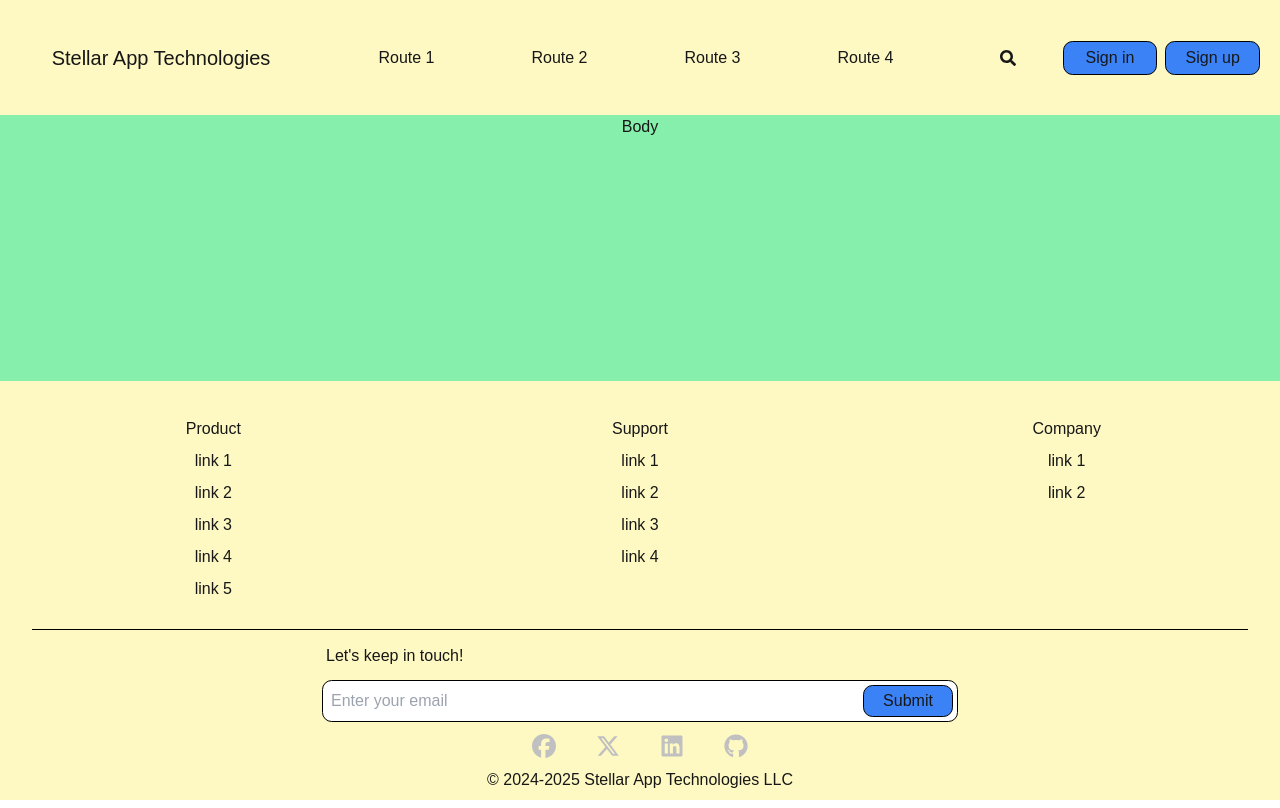
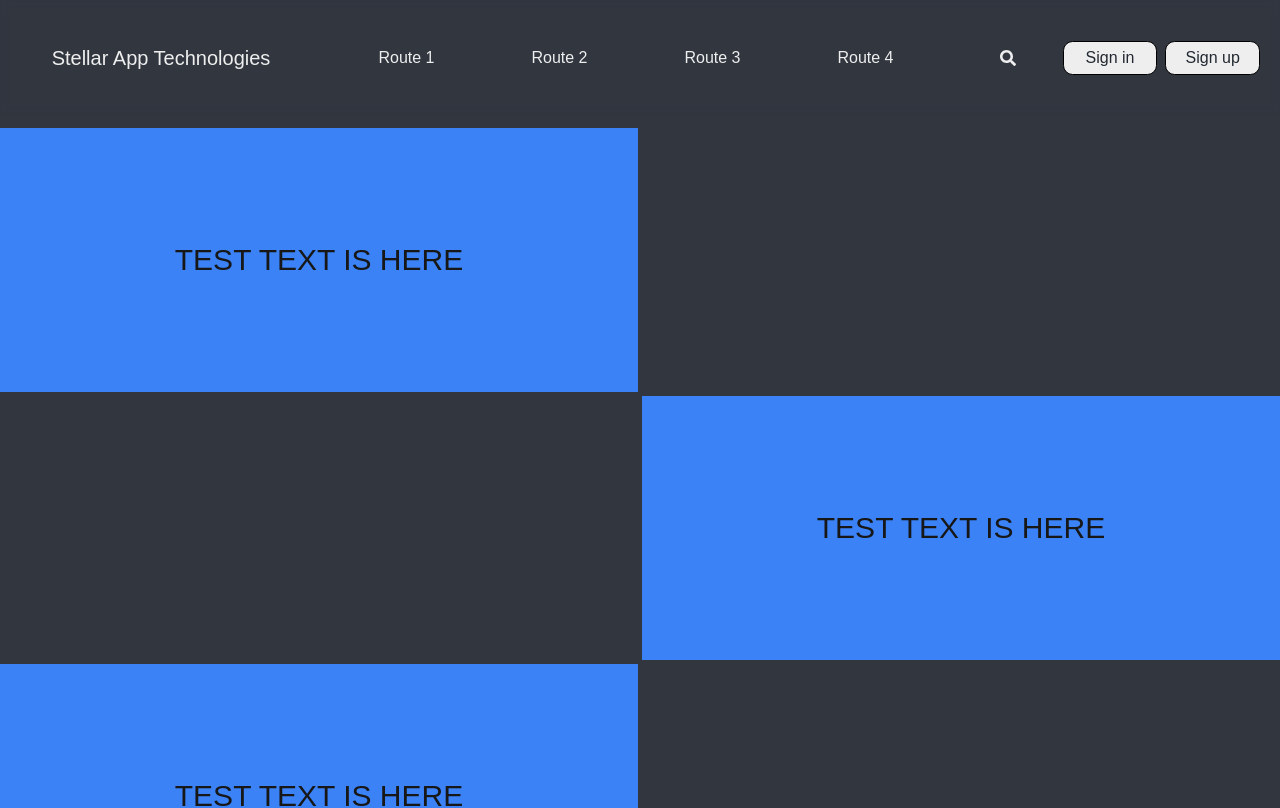
Before and after one commit to MrMostellar/stellar-app-technologies, a Next.js app: page / in a window 1280 px wide. Shown: the top 808 px of the page. Built offline with nearby package versions, Linux system fonts and the light colour scheme.

Commit message:
Adding hero section, theme variables, and more div to semantic updates

```diff
--- a/app/components/Footer/Footer.tsx
+++ b/app/components/Footer/Footer.tsx
@@ -1,3 +1,4 @@
+import { siteTheme } from "@/app/data/SiteTheme";
 import SingleTextForm from "../SingleTextForm";
 import SocialsBar from "../SocialsBar";
 import FooterLinksColumns from "./FooterLinksColumns";
@@ -11,7 +12,6 @@ export default function Footer() {
         {/*Footer Links*/}
         <FooterLinksColumns />
       </div>
-      <hr className="flex w-[95%] m-auto border-black" />
       {/*bottom half of column is the email form, social media, and copywrite*/}
       <div className="flex flex-1 flex-col p-1">
         <div className="flex flex-1 justify-center items-center">
@@ -22,7 +22,9 @@ export default function Footer() {
           <SocialsBar />
         </div>
         {/*copyright line*/}
-        <p className="p-1">&copy; 2024-2025 Stellar App Technologies LLC</p>
+        <p className={`p-1 ${siteTheme.textTheme}`}>
+          &copy; 2024-2025 Stellar App Technologies LLC
+        </p>
       </div>
     </>
   );
--- a/app/components/Header/Header.tsx
+++ b/app/components/Header/Header.tsx
@@ -1,13 +1,15 @@
 import { FaSearch } from "react-icons/fa";
 import NavBar from "./NavBar";
+import { siteTheme } from "@/app/data/SiteTheme";
 
-const sideNavStyles =
-  "flex flex-1 justify-center m-1 py-1 border-[0.0625rem] border-black rounded-[0.6rem] bg-blue-500";
+const sideNavStyles = `flex flex-1 justify-center m-1 py-1 border-[0.0625rem] border-black rounded-[0.6rem] ${siteTheme.buttonTheme}`;
 
 export default function Header() {
   return (
     <>
-      <p className="flex flex-1 justify-center items-center text-xl p-2">
+      <p
+        className={`flex flex-1 justify-center items-center text-xl p-2 ${siteTheme.textTheme}`}
+      >
         Stellar App Technologies
       </p>
 
@@ -17,13 +19,13 @@ export default function Header() {
 
       <nav className="flex flex-1 justify-center items-center p-2 pr-4">
         <button className="flex flex-1 justify-center m-1 py-2">
-          <FaSearch />
+          <FaSearch color={siteTheme.iconTheme} />
         </button>
         <button className={sideNavStyles}>
-          <p>Sign in</p>
+          <p className={siteTheme.buttonTextTheme}>Sign in</p>
         </button>
         <button className={sideNavStyles}>
-          <p>Sign up</p>
+          <p className={siteTheme.buttonTextTheme}>Sign up</p>
         </button>
       </nav>
     </>
--- /dev/null
+++ b/app/components/Hero.tsx
@@ -0,0 +1,17 @@
+import React from "react";
+
+export default function Hero() {
+  return (
+    <>
+      <section className="flex col-span-3 row-span-2 justify-center items-center bg-blue-500">
+        <p className="text-3xl">TEST TEXT IS HERE</p>
+      </section>
+      <section className="flex col-start-4 row-start-3 col-span-3 row-span-2 justify-center items-center bg-blue-500">
+        <p className="text-3xl">TEST TEXT IS HERE</p>
+      </section>
+      <section className="flex row-start-5 col-span-3 row-span-2 justify-center items-center bg-blue-500">
+        <p className="text-3xl">TEST TEXT IS HERE</p>
+      </section>
+    </>
+  );
+}
--- a/app/components/SingleTextForm.tsx
+++ b/app/components/SingleTextForm.tsx
@@ -1,20 +1,26 @@
+import { siteTheme } from "../data/SiteTheme";
+
 export default function SingleTextForm() {
   return (
     <>
       {/*form to get an email list going */}
       <form className="flex flex-col text-left min-w-[50%]">
-        <label className="p-1 pb-3">Let&#39;s keep in touch!</label>
+        <label className={`p-1 pb-3 ${siteTheme.textTheme}`}>
+          Let&#39;s keep in touch!
+        </label>
         {/*div to style the text field*/}
-        <div className="flex p-1 border-[0.0625rem] border-black rounded-[0.6rem] bg-white">
+        <div
+          className={`flex p-1 border-[0.0625rem] ${siteTheme.border} rounded-[0.6rem] ${siteTheme.buttonTheme}`}
+        >
           <input
-            className="flex-[6] p-1 outline-none"
+            className={`flex-[6] p-1 outline-none ${siteTheme.buttonTheme}`}
             type="email"
             id="email"
             name="email"
             placeholder="Enter your email"
           />
           <input
-            className="flex-1 bg-blue-500 border-[0.0625rem] border-black rounded-[0.6rem]"
+            className={`flex-1 border-[0.0625rem] ${siteTheme.formButtonTheme} ${siteTheme.border} rounded-[0.6rem] ${siteTheme.formButtonTextTheme}`}
             type="button"
             id="submit"
             name="submit"
--- a/app/components/SocialsLinkIcon.tsx
+++ b/app/components/SocialsLinkIcon.tsx
@@ -3,8 +3,11 @@ import Link from "next/link";
 
 export default function SocialsLinkIcon(props: SocialsBarType) {
   return (
-    <div className="flex flex-1 justify-center items-center px-5">
-      <Link href={props.href}>{props.icon}</Link>
-    </div>
+    <Link
+      className="flex flex-1 justify-center items-center px-5"
+      href={props.href}
+    >
+      {props.icon}
+    </Link>
   );
 }
--- a/app/data/CustomizeFooterLinkData.tsx
+++ b/app/data/CustomizeFooterLinkData.tsx
@@ -1,4 +1,5 @@
 import { Url } from "next/dist/shared/lib/router/router";
+import { siteTheme } from "./SiteTheme";
 export interface ULBlockType {
   id: number;
   title: string;
@@ -9,8 +10,8 @@ export interface ULBlockType {
   hrefStyle: string;
 }
 
-const titleStyles: string = "p-1";
-const linkStyles: string = "p-1";
+const titleStyles: string = `p-1 ${siteTheme.textTheme}`;
+const linkStyles: string = `p-1 ${siteTheme.textTheme}`;
 const hrefStyles: string = "";
 
 export const ULProps: ULBlockType[] = [
--- a/app/data/CustomizeNavData.tsx
+++ b/app/data/CustomizeNavData.tsx
@@ -1,4 +1,5 @@
 import { Url } from "next/dist/shared/lib/router/router";
+import { siteTheme } from "./SiteTheme";
 export interface Nav {
   id: number;
   title: string;
@@ -7,8 +8,7 @@ export interface Nav {
   //hrefStyle: string;
 }
 
-const navStyles: string =
-  "flex flex-1 items-center justify-center p-1 m-[0.6rem]";
+const navStyles: string = `flex flex-1 items-center justify-center p-1 m-[0.6rem] ${siteTheme.textTheme}`;
 //const hrefStyles: string = "";
 
 export const NavData: Nav[] = [
--- a/app/data/CustomizeSocialsBarData.tsx
+++ b/app/data/CustomizeSocialsBarData.tsx
@@ -1,5 +1,6 @@
 import { IconBaseProps } from "react-icons";
 import { FaFacebook, FaGithub, FaLinkedin, FaXTwitter } from "react-icons/fa6";
+import { siteTheme } from "./SiteTheme";
 
 export interface SocialsBarType {
   id: number;
@@ -9,7 +10,7 @@ export interface SocialsBarType {
 
 const iconStyle: IconBaseProps = {
   size: "1.5rem",
-  color: "silver",
+  color: `${siteTheme.iconTheme}`,
 };
 
 export const SocialsBarData: SocialsBarType[] = [
--- a/app/data/SiteTheme.tsx
+++ b/app/data/SiteTheme.tsx
@@ -1 +1,13 @@
-export const headerFooterTheme = "bg-yellow-100";
+export const siteTheme = {
+  headerTheme: "bg-transparent backdrop-blur-sm",
+  footerTheme: "bg-[#31363F]",
+  bodyTheme: "bg-[#31363F]",
+  textTheme: "text-[#EEEEEE]",
+  buttonTheme: "bg-[#EEEEEE]",
+  buttonTextTheme: "text-[#222831]",
+  iconTheme: "#EEEEEE",
+  border: "border-[#222831]",
+  formButtonTheme: "bg-[#31363F]",
+  formButtonTextTheme: "text-[#EEEEEE]",
+  heroBG: "bg-[#31363F]",
+};
--- a/app/layout.tsx
+++ b/app/layout.tsx
@@ -2,7 +2,7 @@ import type { Metadata } from "next";
 import "./globals.css";
 import Header from "./components/Header/Header";
 import Footer from "./components/Footer/Footer";
-import { headerFooterTheme } from "./data/SiteTheme";
+import { siteTheme } from "./data/SiteTheme";
 
 export const metadata: Metadata = {
   title: "Stellar App Technologies",
@@ -18,15 +18,13 @@ export default function RootLayout({
     <html lang="en">
       <body className="flex flex-col min-h-[100vh] min-w-[100%] overflow-auto">
         <header
-          className={`flex flex-1 flex-row min-w-[100%] min-h-[100%] ${headerFooterTheme}`}
+          className={`flex flex-1 flex-row fixed min-w-[100%] py-6 ${siteTheme.headerTheme}`}
         >
           <Header />
         </header>
-
-        <main className={`flex-[5] bg-green-300`}>{children}</main>
-
+        <main className={`flex-[5] ${siteTheme.bodyTheme}`}>{children}</main>
         <footer
-          className={`flex-1 flex flex-col text-center min-w-[100%] min-h-[100%] ${headerFooterTheme}`}
+          className={`flex-1 flex flex-col text-center ${siteTheme.footerTheme}`}
         >
           <Footer />
         </footer>
--- a/app/page.tsx
+++ b/app/page.tsx
@@ -1,7 +1,14 @@
+import Hero from "./components/Hero";
+import { siteTheme } from "./data/SiteTheme";
+
 export default function Home() {
   return (
     <>
-      <h1 className="text-center">Body</h1>
+      <section
+        className={`grid min-h-[100vh] grid-cols-6 grid-rows-6 gap-1 mt-32 ${siteTheme.heroBG}`}
+      >
+        <Hero />
+      </section>
     </>
   );
 }
```
